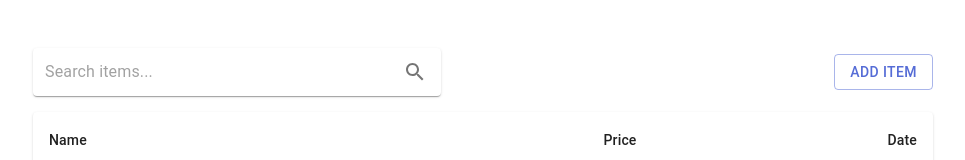
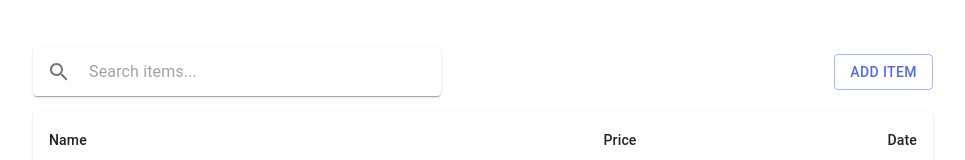
Before and after one commit to vilmarcabanero/cabal-items, a React (Vite) app: page / in a window 1280 px wide. Shown: the top 160 px of the page, without its empty margins (157-1122 px from the left). Built offline with nearby package versions, Linux system fonts and the light colour scheme.

Commit message:
Add clear search terms

```diff
--- a/src/components/Search.tsx
+++ b/src/components/Search.tsx
@@ -1,6 +1,7 @@
 import React, { useState } from 'react';
 import { InputBase, Paper, IconButton } from '@mui/material';
 import SearchIcon from '@mui/icons-material/Search';
+import CloseIcon from '@mui/icons-material/Close';
 
 interface SearchComponentProps {
   onSearch: (searchTerm: string) => void;
@@ -13,18 +14,26 @@ const SearchComponent: React.FC<SearchComponentProps> = ({ onSearch }) => {
     setSearchTerm(event.target.value);
   };
 
+  const handleClearSearch = () => {
+    setSearchTerm('');
+    onSearch('');
+  };
+
   const handleSubmit = (event: React.FormEvent<HTMLFormElement>) => {
     event.preventDefault(); // Prevent default form submission behavior
     onSearch(searchTerm);
-    console.log(searchTerm)
+    console.log(searchTerm);
   };
 
   return (
     <Paper
       component="form"
       sx={{ p: '2px 4px', display: 'flex', alignItems: 'center', width: 400 }}
-      onSubmit={handleSubmit} // Handle form submission
+      onSubmit={handleSubmit}
     >
+      <IconButton sx={{ p: '10px' }} aria-label="search" type="submit">
+        <SearchIcon />
+      </IconButton>
       <InputBase
         sx={{ ml: 1, flex: 1 }}
         placeholder="Search items..."
@@ -32,9 +41,11 @@ const SearchComponent: React.FC<SearchComponentProps> = ({ onSearch }) => {
         value={searchTerm}
         onChange={handleSearchChange}
       />
-      <IconButton sx={{ p: '10px' }} aria-label="search" type="submit">
-        <SearchIcon />
-      </IconButton>
+      {searchTerm && (
+        <IconButton sx={{ p: '10px' }} aria-label="clear" onClick={handleClearSearch}>
+          <CloseIcon />
+        </IconButton>
+      )}
     </Paper>
   );
 };
```
